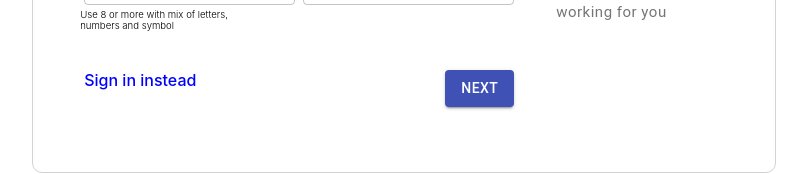
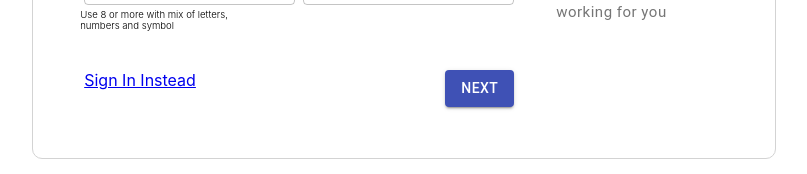
Before and after one commit to nishakshatriya/Fundoo-App, a React (Create React App) app: page /createAccount in a window 1280 px wide. Shown: the part 475-649 px from the top of the page, without its empty margins (224-1031 px from the left). Built offline with nearby package versions, Linux system fonts and the light colour scheme.

Commit message:
Perf: Used Link to redirect to login page

```diff
--- a/src/components/login.jsx
+++ b/src/components/login.jsx
@@ -83,12 +83,6 @@
 
               <div className={classes.lastdiv}>
               <div className="dropdown">
-                {/* <button onClick={this.myFunction} className="dropbtn"><span className="dropdownbtn">Create account</span></button>
-                  <div id="myDropdown" className="dropdown-content">
-                   <p onClick={this.RegistrationPage}> For myself</p>
-                    <p onClick={this.RegistrationPage}>To manage my bussiness</p>
-
-                  </div> */}
                    <Link to={"/createAccount"} className="sign-link">
                       Sign Up Instead
                     </Link>
--- a/src/components/register.jsx
+++ b/src/components/register.jsx
@@ -1,4 +1,5 @@
 import React, { Component } from 'react';
+import { Link } from "react-router-dom";
 import { makeStyles } from '@material-ui/core/styles';
 import TextField from '@material-ui/core/TextField';
 import '../css/register.css';
@@ -235,7 +236,6 @@
 											inputProps={{
 												'aria-label': 'emailId',
 											}}
-
 										/>
 										{this.state.emailId === '' ? (
 											<FormHelperText style={{ color: 'red' }} id="outlined-weight-helper-text">
@@ -335,9 +335,9 @@
 							</Grid>
 
 							<div className={classes.lastdiv}>
-								<div className={classes.usernameMsg} onClick={this.goToLoginPage}>
-									Sign in instead
-								</div>
+								<Link to={'/'} className="sign-link">
+									Sign In Instead
+								</Link>
 								<Button
 									className={classes.nextButton}
 									variant="contained"
```
